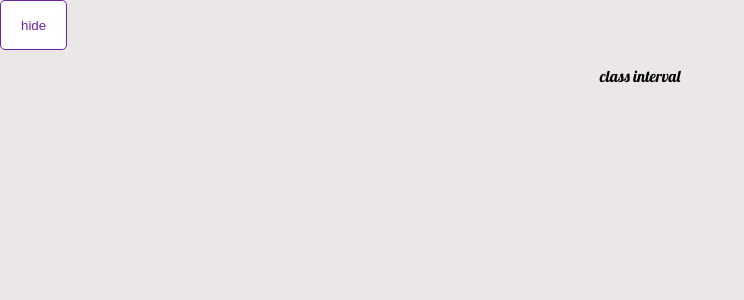
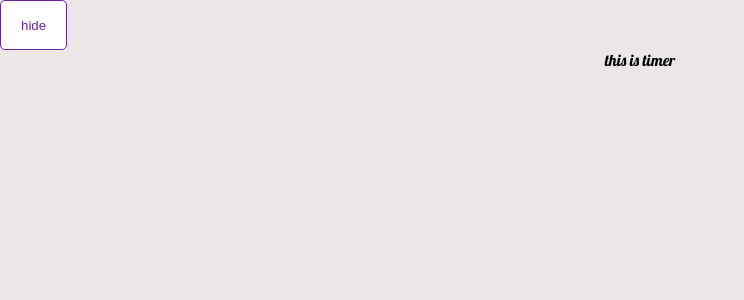
Before and after one commit to sevankeshish/select-delete-button-react, a React (Create React App) app: page / in a window 1280 px wide. Shown: the top 300 px of the page, without its empty margins (0-744 px from the left). Built offline with nearby package versions, Linux system fonts and the light colour scheme; a web font is replaced by a local one.

Commit message:
CDU and CWUM in functional components

```diff
--- a/src/App.js
+++ b/src/App.js
@@ -5,6 +5,7 @@
 import ClassCounter from "./Components/ClassCounter";
 import { FunctionalCounter } from "./Components/FunctionalCounter";
 import ClassTimer from "./Components/ClassTimer";
+import { FunctionalTimer } from "./Components/FunctionalTimer";
 class App extends Component {
   state = {
     products: [
@@ -112,7 +113,8 @@
         <button onClick={() => this.setState({ isShow: !this.state.isShow })}>
           {this.state.isShow ? "hide" : "show"}
         </button>
-        {this.state.isShow && <ClassTimer />}
+        {this.state.isShow && <FunctionalTimer />}
+        {/* {this.state.isShow && <ClassTimer />} */}
         {/* <FunctionalCounter /> */}
         {/* <ClassCounter /> */}
         {/* debugging */}
--- /dev/null
+++ b/src/Components/FunctionalTimer.jsx
@@ -0,0 +1,20 @@
+import { useState } from "react";
+import { useEffect } from "react";
+
+export const FunctionalTimer = () => {
+  const [count, setcount] = useState(0);
+
+  useEffect(() => {
+    const timer = setInterval(() => {
+      console.log("functional update");
+      setcount({ count: count + 1 });
+      //   setcount(count + 1);
+    }, 1000);
+
+    return () => {
+      clearInterval(timer);
+    };
+  }, []);
+
+  return <div>this is timer</div>;
+};
```
